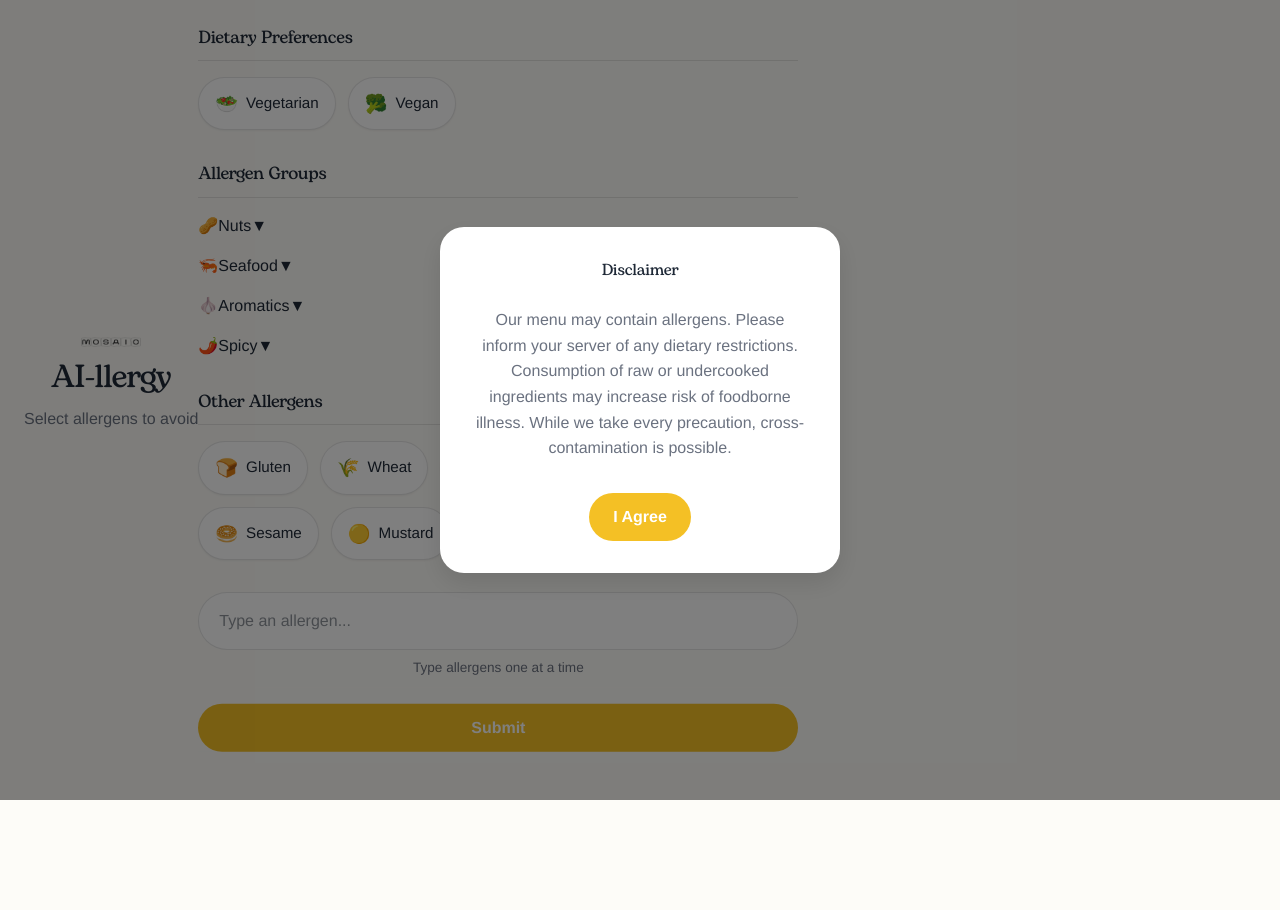
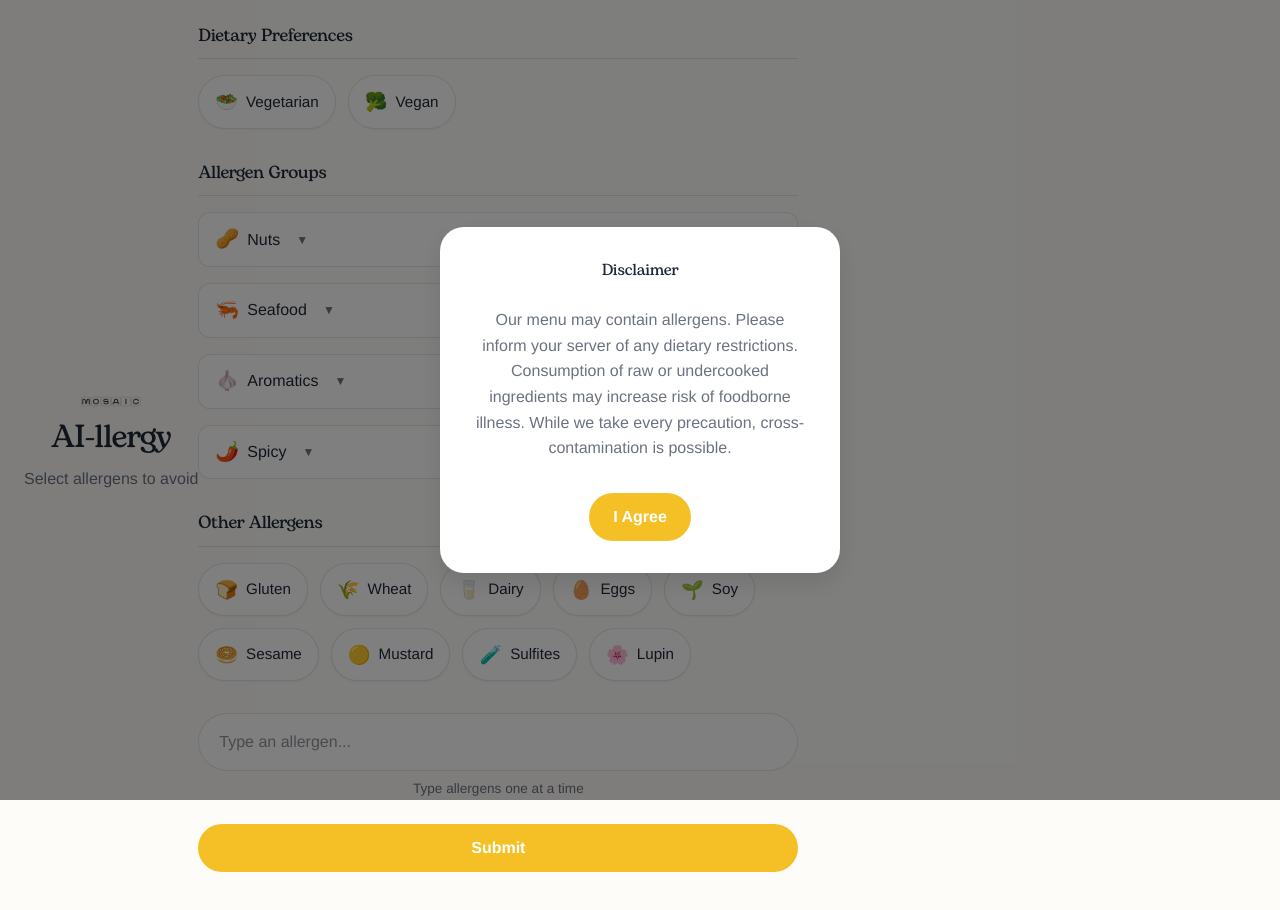
Before and after one commit to devesesam/ai-llergy-webapp, a Next.js app: page / in a window 1280 px wide. Shown: the top 910 px of the page. Before the commit the page ends 800 px from the top, so only its background shows below. Built offline with nearby package versions, Linux system fonts and the light colour scheme.

Commit message:
style: add allergen group styles manually restored by user

```diff
--- a/src/app/globals.css
+++ b/src/app/globals.css
@@ -156,6 +156,75 @@ header h1 {
   display: flex;
   flex-direction: column;
   gap: 1rem;
+}
+
+/* Allergen Group (Expandable) Styles */
+.allergen-group {
+  background-color: var(--color-surface);
+  border: 1px solid var(--border-light);
+  border-radius: var(--radius-md);
+  overflow: hidden;
+}
+
+.allergen-group__header {
+  display: flex;
+  align-items: center;
+  gap: 0.5rem;
+  width: 100%;
+  padding: 0.75rem 1rem;
+  background: none;
+  border: none;
+  cursor: pointer;
+  font-family: var(--font-body);
+  font-size: 1rem;
+  color: var(--color-text);
+  transition: background-color 0.2s ease;
+}
+
+.allergen-group__header:hover {
+  background-color: var(--color-surface-hover);
+}
+
+.allergen-group__header--has-selection {
+  background-color: rgba(244, 192, 37, 0.1);
+}
+
+.allergen-group__icon {
+  font-size: 1.2em;
+}
+
+.allergen-group__label {
+  font-weight: 500;
+}
+
+.allergen-group__count {
+  margin-left: auto;
+  font-size: 0.85rem;
+  background-color: var(--color-primary);
+  color: white;
+  padding: 0.15rem 0.5rem;
+  border-radius: var(--radius-btn);
+  font-weight: 600;
+}
+
+.allergen-group__chevron {
+  margin-left: 0.5rem;
+  font-size: 0.75rem;
+  color: var(--color-text-muted);
+  transition: transform 0.2s ease;
+}
+
+.allergen-group__chevron--up {
+  transform: rotate(180deg);
+}
+
+.allergen-group__dropdown {
+  display: flex;
+  flex-wrap: wrap;
+  gap: 0.75rem;
+  padding: 0.75rem 1rem 1rem;
+  border-top: 1px solid var(--border-subtle);
+  background-color: var(--color-background);
 }
 
 /* Allergen Button Styles */
```
